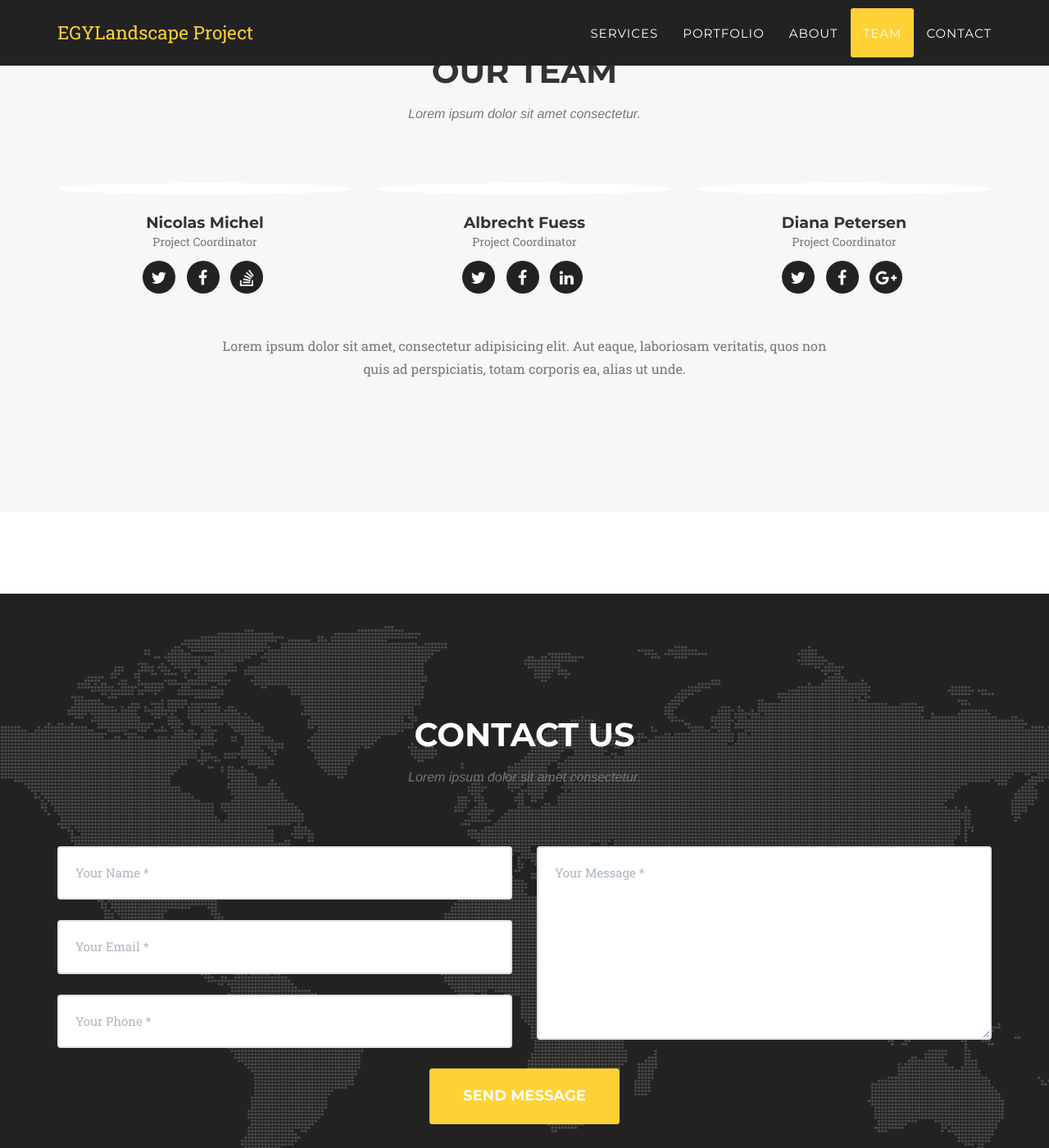
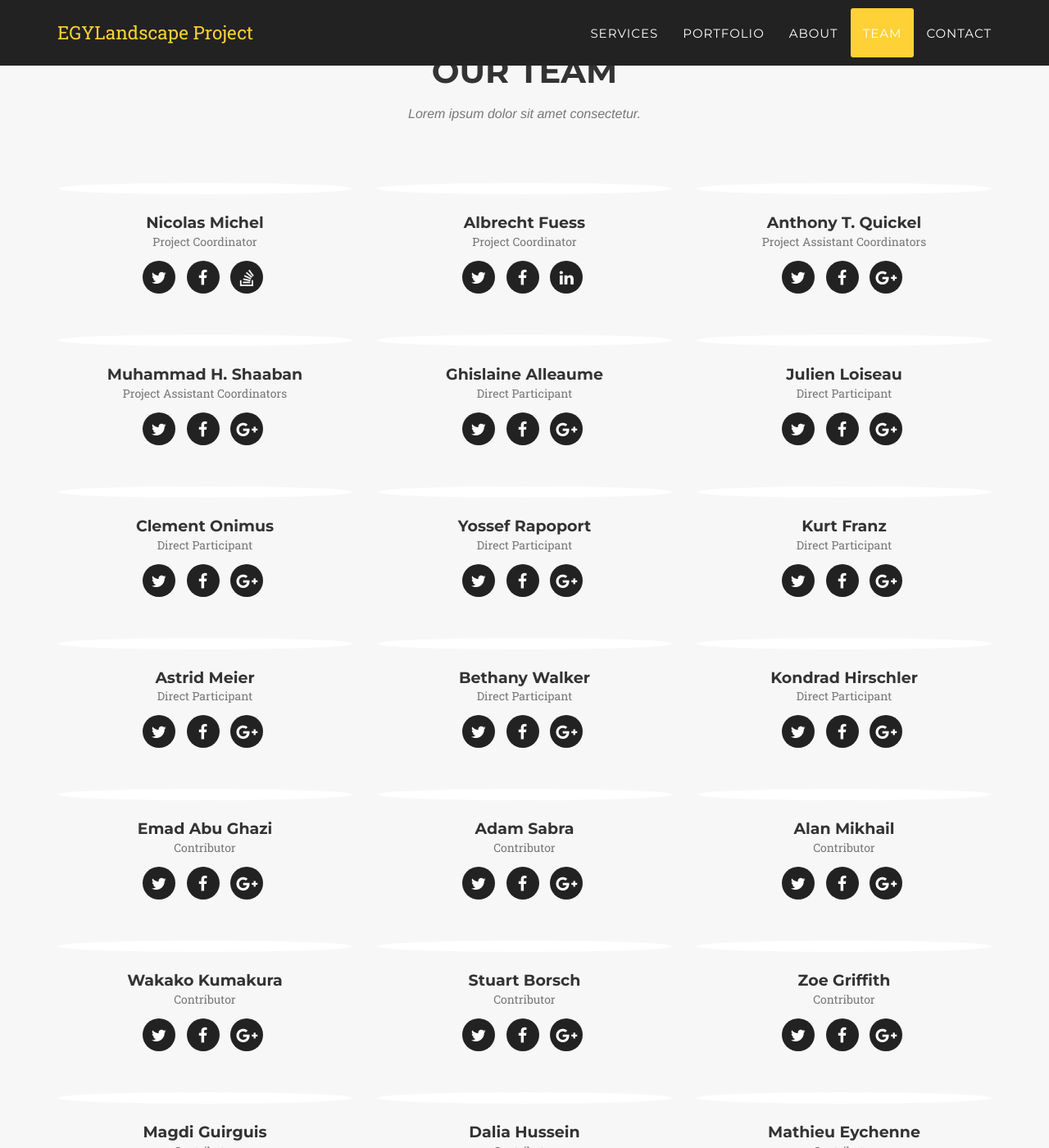
Before and after one commit to mhshaaban/egylandscapeproject.github.io, a Jekyll site: the page built from _posts/2014-07-16-project-3.markdown, in a window 1280 px wide and 1400 px high, scrolled down 4286 px. Shown: the whole window at 82% size. Built offline with Jekyll 4.4.1, drawn with Linux system fonts in a browser that asks for light colours; some web fonts are replaced; some of the changed text lies outside the part shown.

Commit message:
Update _config.yml

```diff
--- a/_config.yml
+++ b/_config.yml
@@ -31,9 +31,273 @@ people:
     - title: linkedin
       url: #
 
-- name: Diana Petersen
+- name: Anthony T. Quickel
   pic: 3
-  position: Project Coordinator
+  position: Project Assistant Coordinators
+  social:
+    - title: twitter
+      url: #
+    - title: facebook
+      url: #
+    - title: google-plus
+      url: #
+
+- name: Muhammad H. Shaaban
+  pic: 3
+  position: Project Assistant Coordinators
+  social:
+    - title: twitter
+      url: #
+    - title: facebook
+      url: #
+    - title: google-plus
+      url: #
+
+- name: Ghislaine Alleaume
+  pic: 3
+  position: Direct Participant
+  social:
+    - title: twitter
+      url: #
+    - title: facebook
+      url: #
+    - title: google-plus
+      url: #
+
+- name: Julien Loiseau
+  pic: 3
+  position: Direct Participant
+  social:
+    - title: twitter
+      url: #
+    - title: facebook
+      url: #
+    - title: google-plus
+      url: #
+
+- name: Clement Onimus
+  pic: 3
+  position: Direct Participant
+  social:
+    - title: twitter
+      url: #
+    - title: facebook
+      url: #
+    - title: google-plus
+      url: #
+
+- name: Yossef Rapoport
+  pic: 3
+  position: Direct Participant
+  social:
+    - title: twitter
+      url: #
+    - title: facebook
+      url: #
+    - title: google-plus
+      url: #
+
+- name: Kurt Franz
+  pic: 3
+  position: Direct Participant
+  social:
+    - title: twitter
+      url: #
+    - title: facebook
+      url: #
+    - title: google-plus
+      url: #
+
+- name: Astrid Meier
+  pic: 3
+  position: Direct Participant
+  social:
+    - title: twitter
+      url: #
+    - title: facebook
+      url: #
+    - title: google-plus
+      url: #
+
+- name: Bethany Walker
+  pic: 3
+  position: Direct Participant
+  social:
+    - title: twitter
+      url: #
+    - title: facebook
+      url: #
+    - title: google-plus
+      url: #
+
+- name: Kondrad Hirschler
+  pic: 3
+  position: Direct Participant
+  social:
+    - title: twitter
+      url: #
+    - title: facebook
+      url: #
+    - title: google-plus
+      url: #
+
+- name: Emad Abu Ghazi
+  pic: 3
+  position: Contributor
+  social:
+    - title: twitter
+      url: #
+    - title: facebook
+      url: #
+    - title: google-plus
+      url: #
+
+- name: Adam Sabra
+  pic: 3
+  position: Contributor
+  social:
+    - title: twitter
+      url: #
+    - title: facebook
+      url: #
+    - title: google-plus
+      url: #
+
+- name: Alan Mikhail
+  pic: 3
+  position: Contributor
+  social:
+    - title: twitter
+      url: #
+    - title: facebook
+      url: #
+    - title: google-plus
+      url: #
+
+- name: Wakako Kumakura
+  pic: 3
+  position: Contributor
+  social:
+    - title: twitter
+      url: #
+    - title: facebook
+      url: #
+    - title: google-plus
+      url: #
+
+- name: Stuart Borsch
+  pic: 3
+  position: Contributor
+  social:
+    - title: twitter
+      url: #
+    - title: facebook
+      url: #
+    - title: google-plus
+      url: #
+
+- name: Zoe Griffith
+  pic: 3
+  position: Contributor
+  social:
+    - title: twitter
+      url: #
+    - title: facebook
+      url: #
+    - title: google-plus
+      url: #
+
+- name: Magdi Guirguis
+  pic: 3
+  position: Contributor
+  social:
+    - title: twitter
+      url: #
+    - title: facebook
+      url: #
+    - title: google-plus
+      url: #
+
+- name: Dalia Hussein
+  pic: 3
+  position: Contributor
+  social:
+    - title: twitter
+      url: #
+    - title: facebook
+      url: #
+    - title: google-plus
+      url: #
+
+- name: Mathieu Eychenne
+  pic: 3
+  position: Contributor
+  social:
+    - title: twitter
+      url: #
+    - title: facebook
+      url: #
+    - title: google-plus
+      url: #
+
+- name: Robin Seignobos
+  pic: 3
+  position: Contributor
+  social:
+    - title: twitter
+      url: #
+    - title: facebook
+      url: #
+    - title: google-plus
+      url: #
+
+- name: Daisuke Igarashi
+  pic: 3
+  position: Contributor
+  social:
+    - title: twitter
+      url: #
+    - title: facebook
+      url: #
+    - title: google-plus
+      url: #
+
+- name: Alison L. Gascoigne
+  pic: 3
+  position: Contributor
+  social:
+    - title: twitter
+      url: #
+    - title: facebook
+      url: #
+    - title: google-plus
+      url: #
+
+- name: Heba Saad Abdelnaby
+  pic: 3
+  position: Contributor
+  social:
+    - title: twitter
+      url: #
+    - title: facebook
+      url: #
+    - title: google-plus
+      url: #
+
+- name: Aleksandar Sopov
+  pic: 3
+  position: Contributor
+  social:
+    - title: twitter
+      url: #
+    - title: facebook
+      url: #
+    - title: google-plus
+      url: #
+
+- name: Gregory Williams
+  pic: 3
+  position: Contributor
   social:
     - title: twitter
       url: #
```
